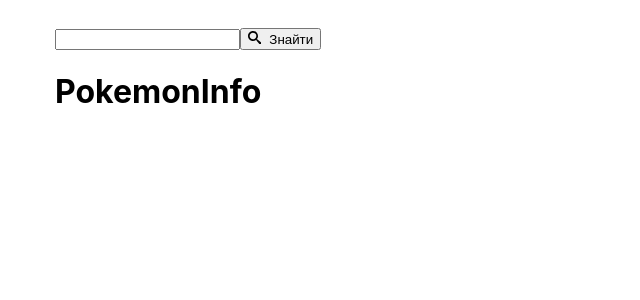
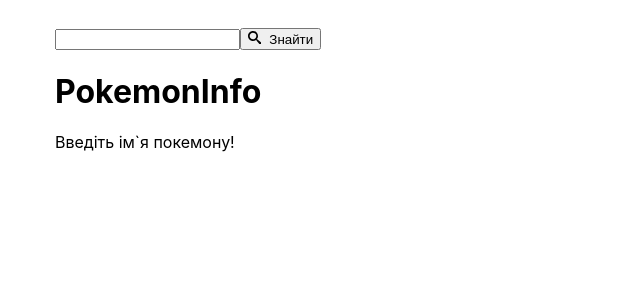
Before and after one commit to Allovallo/react-http-request-2, a React (Create React App) app: page / in a window 1280 px wide. Shown: the top 300 px of the page, without its empty margins (0-640 px from the left). Built offline with nearby package versions, Linux system fonts and the light colour scheme; the HTML template or start-up script is replaced by a standard one.

Commit message:
files updated

```diff
--- a/src/components/PokemonInfo.js
+++ b/src/components/PokemonInfo.js
@@ -1,11 +1,29 @@
 import React, { Component } from 'react';
 
 export default class PokemonInfo extends Component {
+  state = {
+    pokemon: null,
+  };
+
+  componentDidUpdate(prevProps, prevState) {
+    const prevName = prevProps.pokemonName;
+    const nextName = this.props.pokemonName;
+
+    if (prevName !== nextName) {
+      console.log('Змінилося ім`я покемону!');
+
+      fetch(`http://pokeapi.co/api/v2/pokemon/${nextName}`)
+        .then(response => response.json())
+        .then(pokemon => this.setState({ pokemon: pokemon }));
+    }
+  }
+
   render() {
     return (
       <div>
         <h1>PokemonInfo</h1>
-        <p>{this.props.pokemonName}</p>
+        {!this.props.pokemonName && <div>Введіть ім`я покемону!</div>}
+        {this.state.pokemon && this.state.pokemon.name}
       </div>
     );
   }
```
